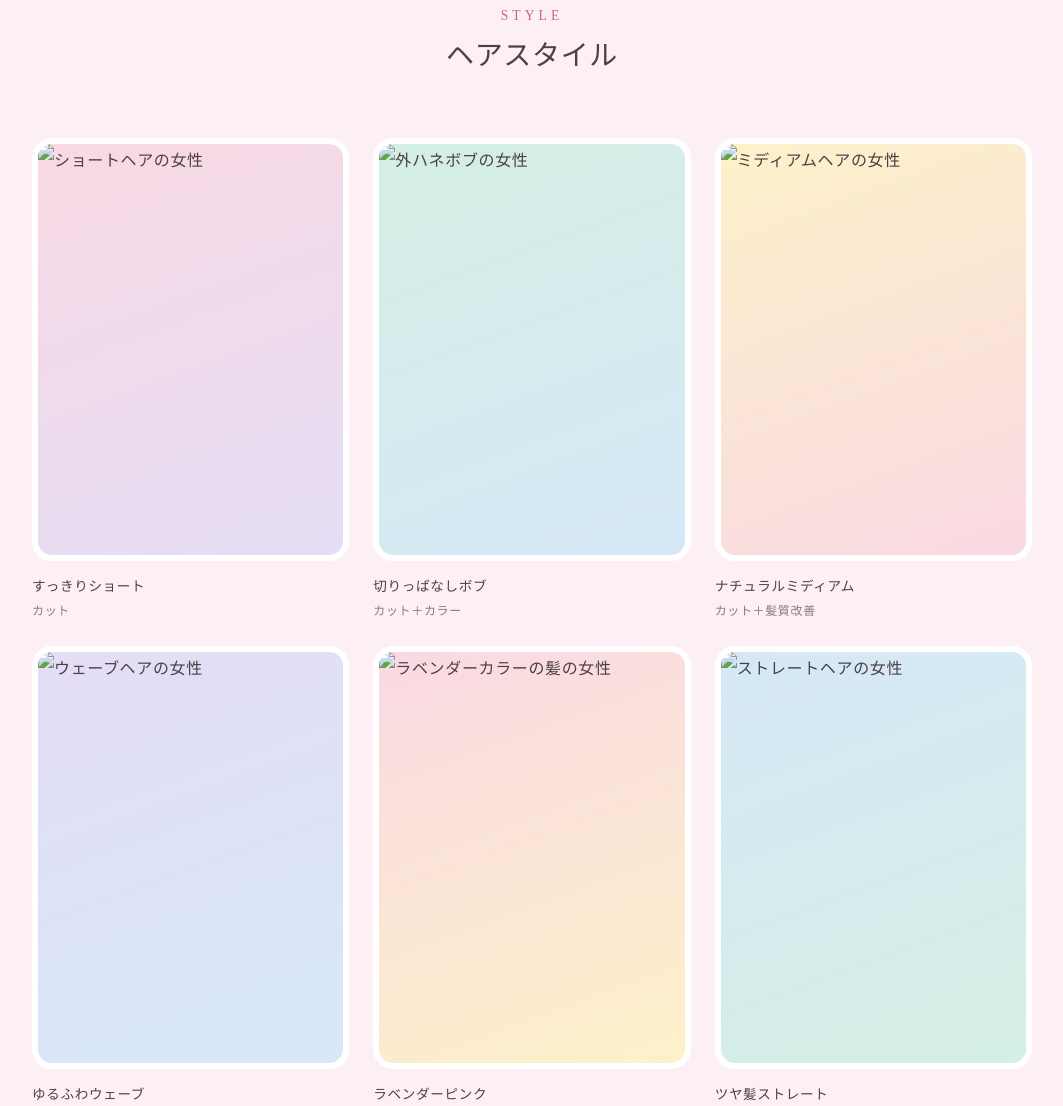
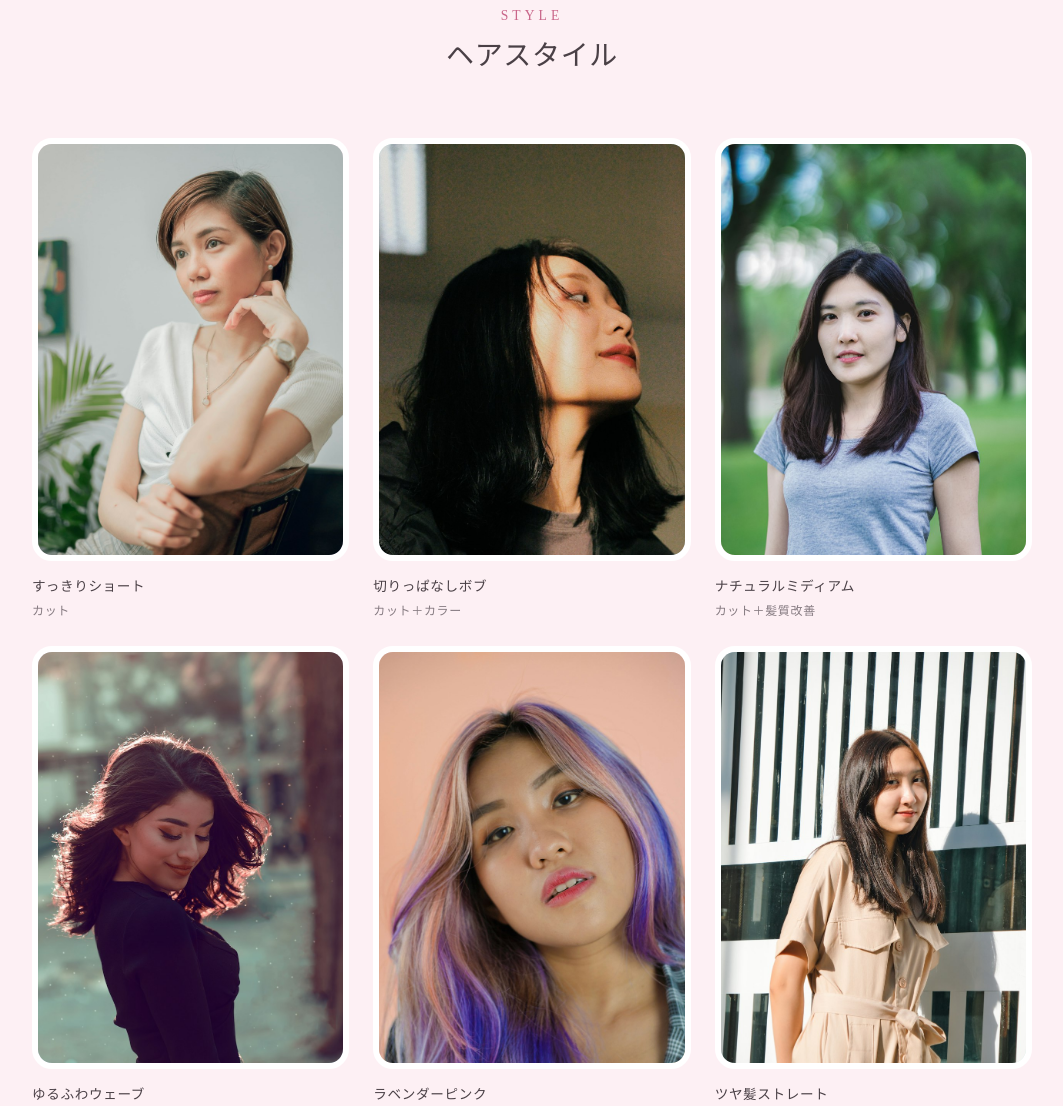
Before and after one commit to tonari-web/salon_kotori, a plain HTML site: page index.html in a window 1280 px wide. Shown: the part 1694-2800 px from the top of the page, without its empty margins (108-1171 px from the left). Drawn offline with Linux system fonts and the light colour scheme.

Commit message:
Add files via upload

```diff
--- a/index.html
+++ b/index.html
@@ -469,7 +469,7 @@
         </div>
         <div class="hero-photo-wrap">
           <span class="deco deco-1" aria-hidden="true"></span>
-          <div class="hero-visual"><img src="images/hero.jpg" alt="ツヤのある黒髪ロングの女性"></div>
+          <div class="hero-visual"><img src="hero.jpg" alt="ツヤのある黒髪ロングの女性"></div>
           <span class="deco deco-2" aria-hidden="true"></span>
           <span class="deco deco-3" aria-hidden="true"></span>
         </div>
@@ -515,12 +515,12 @@
           <h2>ヘアスタイル</h2>
         </div>
         <div class="style-grid">
-          <div class="style-item"><div class="photo"><img src="images/style-01.jpg" alt="ショートヘアの女性" loading="lazy"></div><p class="caption">すっきりショート<span>カット</span></p></div>
-          <div class="style-item"><div class="photo"><img src="images/style-02.jpg" alt="外ハネボブの女性" loading="lazy"></div><p class="caption">切りっぱなしボブ<span>カット＋カラー</span></p></div>
-          <div class="style-item"><div class="photo"><img src="images/style-03.jpg" alt="ミディアムヘアの女性" loading="lazy"></div><p class="caption">ナチュラルミディアム<span>カット＋髪質改善</span></p></div>
-          <div class="style-item"><div class="photo"><img src="images/style-04.jpg" alt="ウェーブヘアの女性" loading="lazy"></div><p class="caption">ゆるふわウェーブ<span>カット＋パーマ</span></p></div>
-          <div class="style-item"><div class="photo"><img src="images/style-05.jpg" alt="ラベンダーカラーの髪の女性" loading="lazy"></div><p class="caption">ラベンダーピンク<span>カット＋カラー</span></p></div>
-          <div class="style-item"><div class="photo"><img src="images/style-06.jpg" alt="ストレートヘアの女性" loading="lazy"></div><p class="caption">ツヤ髪ストレート<span>髪質改善トリートメント</span></p></div>
+          <div class="style-item"><div class="photo"><img src="style-01.jpg" alt="ショートヘアの女性" loading="lazy"></div><p class="caption">すっきりショート<span>カット</span></p></div>
+          <div class="style-item"><div class="photo"><img src="style-02.jpg" alt="外ハネボブの女性" loading="lazy"></div><p class="caption">切りっぱなしボブ<span>カット＋カラー</span></p></div>
+          <div class="style-item"><div class="photo"><img src="style-03.jpg" alt="ミディアムヘアの女性" loading="lazy"></div><p class="caption">ナチュラルミディアム<span>カット＋髪質改善</span></p></div>
+          <div class="style-item"><div class="photo"><img src="style-04.jpg" alt="ウェーブヘアの女性" loading="lazy"></div><p class="caption">ゆるふわウェーブ<span>カット＋パーマ</span></p></div>
+          <div class="style-item"><div class="photo"><img src="style-05.jpg" alt="ラベンダーカラーの髪の女性" loading="lazy"></div><p class="caption">ラベンダーピンク<span>カット＋カラー</span></p></div>
+          <div class="style-item"><div class="photo"><img src="style-06.jpg" alt="ストレートヘアの女性" loading="lazy"></div><p class="caption">ツヤ髪ストレート<span>髪質改善トリートメント</span></p></div>
         </div>
       </div>
     </section>
@@ -568,7 +568,7 @@
           <h2>スタッフ紹介</h2>
         </div>
         <div class="staff-card">
-          <div class="staff-photo"><img src="images/staff.jpg" alt="ハサミを持つスタイリスト" loading="lazy"></div>
+          <div class="staff-photo"><img src="staff.jpg" alt="ハサミを持つスタイリスト" loading="lazy"></div>
           <div>
             <p class="staff-role">オーナースタイリスト</p>
             <p class="staff-name">小鳥遊 みのり<small>Minori Takanashi</small></p>
```
